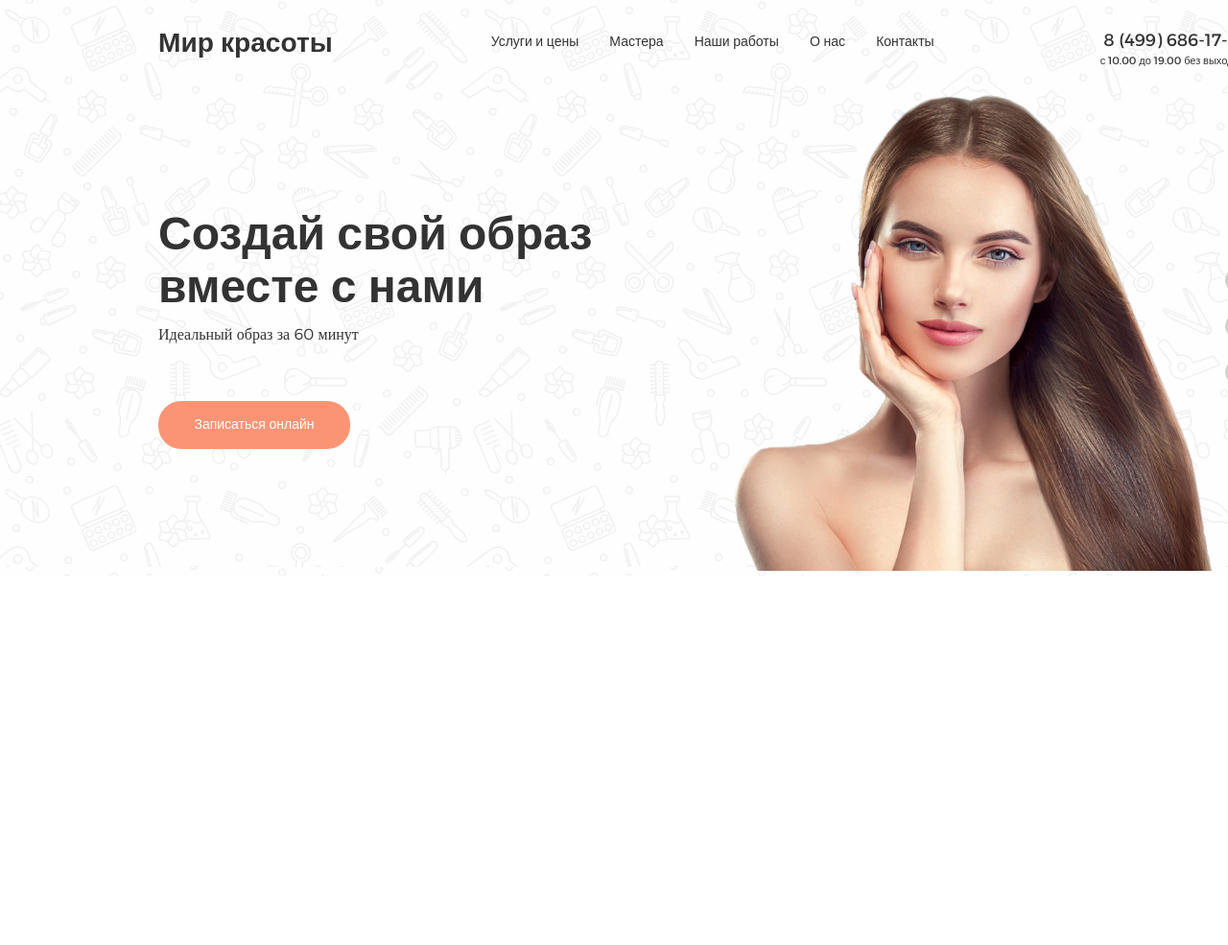
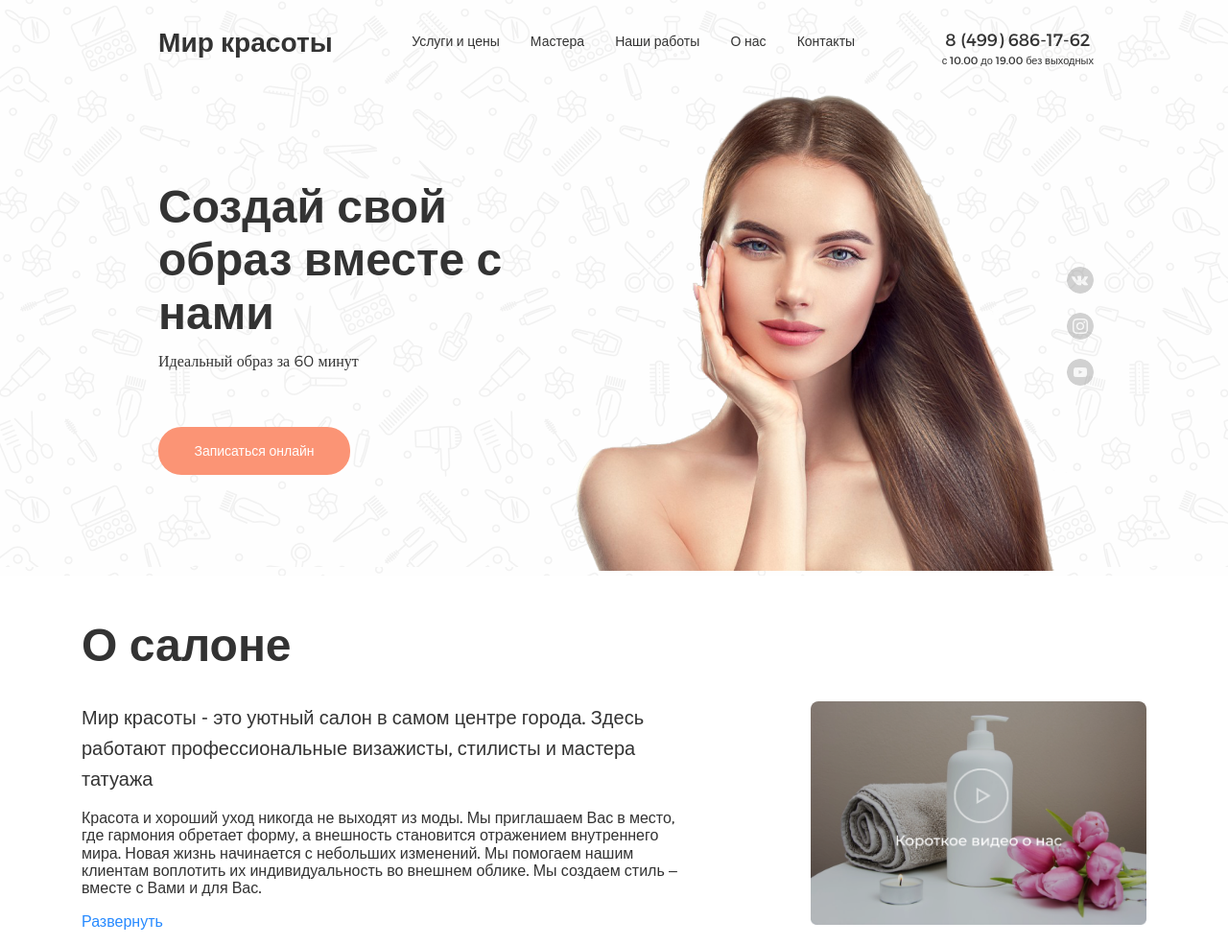
Before and after one commit to AnastasiaSerenko/lesson4, a website built with webpack: page src/index.html in a window 1280 px wide. Shown: the top 985 px of the page at 96% size. Before the commit the page ends 800 px from the top, so only its background shows below. Built offline with nearby package versions, Linux system fonts and the light colour scheme; files whose address does not match are found by name.

Commit message:
added layout for page About salon

```diff
--- a/package.json
+++ b/package.json
@@ -7,16 +7,19 @@
     "start": "webpack-dev-server --open --mode development",
     "build": "webpack --mode production"
   },
+  "browserslist": "last 4 versions",
   "keywords": [],
   "author": "",
   "license": "ISC",
   "devDependencies": {
+    "autoprefixer": "^9.7.6",
     "copy-webpack-plugin": "^5.1.1",
     "css-loader": "^3.5.3",
     "file-loader": "^6.0.0",
     "html-webpack-plugin": "^4.2.1",
     "mini-css-extract-plugin": "^0.9.0",
     "node-sass": "^4.14.0",
+    "postcss-loader": "^3.0.0",
     "sass-loader": "^8.0.2",
     "style-loader": "^1.2.1",
     "webpack": "^4.43.0",
@@ -24,6 +27,7 @@
     "webpack-dev-server": "^3.10.3"
   },
   "dependencies": {
+    "bootstrap": "^4.4.1",
     "normalize.css": "^8.0.1"
   }
 }
--- a/src/index.html
+++ b/src/index.html
@@ -7,7 +7,7 @@
 </head>
 <body>
     <header class="header">
-        <div class="container">
+        <div class="header-container">
             <div class="header__top">
                 <a class="logo" href="#">
                     <h3>
@@ -63,5 +63,44 @@
             </div>
         </div>
     </header>
+    <div class="container">
+        <div class="row">
+            <div class="col">
+                <h2 class="general-title">
+                    О салоне
+                </h2>
+            </div>
+        </div>
+        <div class="row">
+            <div class="col-7">
+                <div class="about-salon about-salon-height">
+                   <p class="about-salon__text-top">
+                    Мир красоты - это уютный салон в самом центре
+                    города. Здесь работают профессиональные визажисты,
+                    стилисты и мастера татуажа
+                </p>
+                <p class="text-about-salon__text-bottom">
+                    Красота и хороший уход никогда не выходят
+                    из моды. Мы приглашаем Вас в место, где гармония
+                    обретает форму, а внешность становится отражением
+                    внутреннего мира. Новая жизнь начинается с небольших
+                    изменений. Мы помогаем нашим клиентам воплотить их
+                    индивидуальность во внешнем облике. Мы создаем
+                    стиль – вместе с Вами и для Вас.
+                </p>
+                <p style="color: #278AFF;">
+                    Развернуть
+                </p>
+                </div>
+            </div>
+            <div class="col offset-md-1">
+                <div class="about-salon-img about-salon-height">
+                    <a href="/src/images/about-salon__img.png">
+                         <img class="about-salon-img__botton" src="/src/images/about-salon-button.png" alt="video-about-salon">
+                    </a>
+                </div>
+            </div>
+        </div>
+    </div>
 </body>
 </html>
--- a/src/scss/style.scss
+++ b/src/scss/style.scss
@@ -15,7 +15,7 @@ body {
   color: #333333;
 }
 
-.container{
+.header-container{
   width: 1440px;
   margin: auto;
 }
@@ -138,3 +138,50 @@ height: 600px;
 .network-button_yutb{
   background-image: url(/src/images/yutb.png);
 }
+
+.oo{
+  display: flex;
+  flex-direction: column;
+}
+
+@import "~bootstrap/scss/bootstrap-grid";
+
+.general-title{
+  font-size: 48px;
+  line-height: 59px;
+  margin-bottom: 32px;
+}
+
+.about-salon{
+  color: #333333;
+
+  &__text-top{
+    font-size: 20px;
+    line-height: 32px;
+    margin: 0;
+  }
+
+  &__text-buttom{
+    font-size: 16px;
+    line-height: 26px;
+    margin: 0;
+  }
+}
+
+.about-salon-img{
+  background-image: url("/src/images/about-salon__img.png");
+  background-size: contain;
+  background-repeat: no-repeat;
+  margin: 0;
+  border-radius: 8px;
+  padding: 20% 25%;
+}
+
+.about-salon-height{
+  height: 100%;
+}
+
+.about-salon-img__botton{
+  max-width: 100%;
+  max-height: 100%;
+}
--- a/webpack.config.js
+++ b/webpack.config.js
@@ -2,6 +2,7 @@ const path = require('path');
 const HtmlWebpackPlugin = require('html-webpack-plugin');
 const MiniCssExtractPlugin = require('mini-css-extract-plugin');
 const CopyWebpackPlugin = require('copy-webpack-plugin');
+const autoprefixer = require('autoprefixer');
 
 const PATHS = {
   src: path.join(__dirname, 'src'),
@@ -21,6 +22,12 @@ module.exports = {
         use: [
           MiniCssExtractPlugin.loader,
           'css-loader',
+          {
+            loader: 'postcss-loader',
+            options: {
+              plugins: [autoprefixer()]
+            }
+          },
           'sass-loader'
         ]
       },
@@ -28,7 +35,13 @@ module.exports = {
         test: /\.css$/,
         use: [
           MiniCssExtractPlugin.loader,
-          'css-loader'
+          'css-loader',
+          {
+            loader: 'postcss-loader',
+            options: {
+              plugins: [autoprefixer()]
+            }
+          }
         ]
       },
       {
```
Also changed, not shown: src/images/about-salon-button.png (added), src/images/about-salon__img.png (added), 1 other file.
